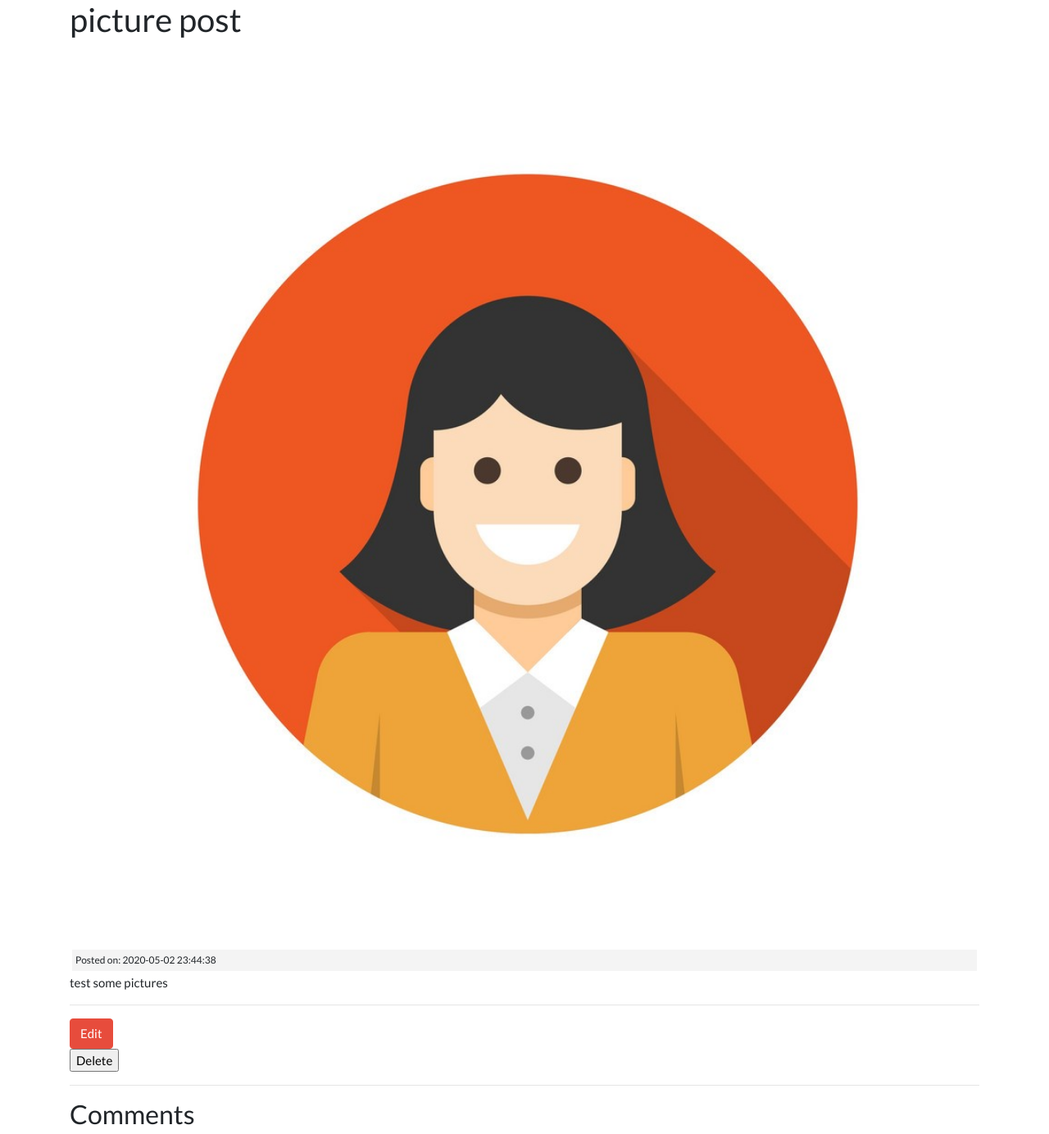
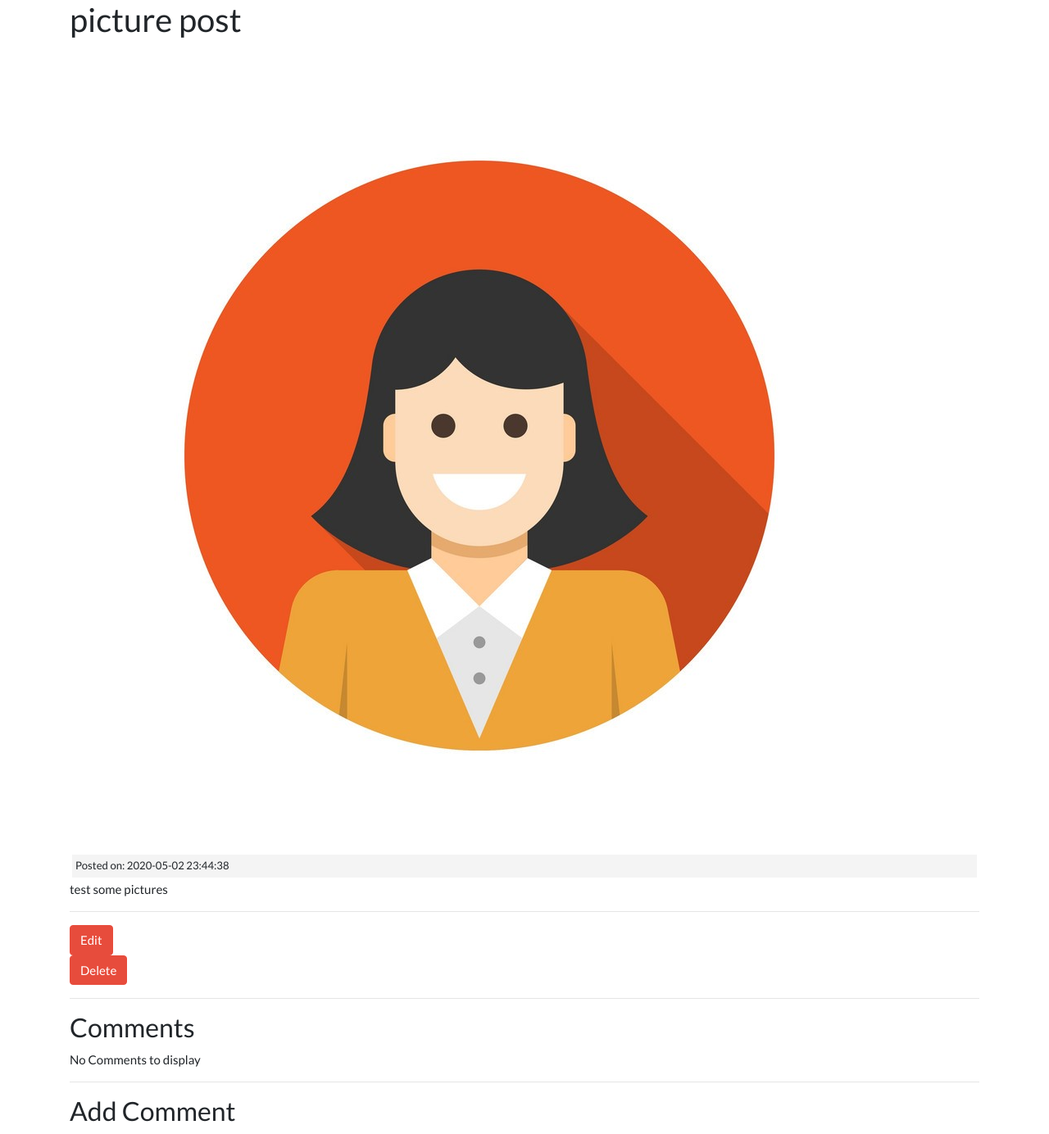
Before and after one commit to emmacps/ciblog, a CodeIgniter app: page /academy/posts/picture-post in a window 1280 px wide. Shown: the part 167-1551 px from the top of the page at 82% size. Run offline with CodeIgniter, Linux system fonts and the light colour scheme; data comes from the database, SQL or seed files in the repository; data that the repository does not hold is empty.

Commit message:
first complete stage

```diff
--- a/application/config/autoload.php
+++ b/application/config/autoload.php
@@ -89,7 +89,7 @@
 |
 |	$autoload['helper'] = array('url', 'file');
 */
-$autoload['helper'] = array('url', 'form', 'text');
+$autoload['helper'] = array('url', 'form', 'text', 'email');
 
 /*
 | -------------------------------------------------------------------
--- a/application/controllers/Comments.php
+++ b/application/controllers/Comments.php
@@ -7,6 +7,7 @@
 
 			$this->form_validation->set_rules('name', 'Name', 'required');
 			$this->form_validation->set_rules('email', 'Email', 'required');
+			$this->form_validation->set_rules('email', 'Email', 'valid_email');
 			$this->form_validation->set_rules('body', 'Body', 'required');
 
 			if($this->form_validation->run() === FALSE){
--- a/application/views/categories/index.php
+++ b/application/views/categories/index.php
@@ -1,4 +1,4 @@
-filescat<h2><?= $title; ?></h2>
+<h2><?= $title; ?></h2>
 
 <ul class="list-group">
   <?php foreach($categories as $category): ?>
--- a/application/views/posts/view.php
+++ b/application/views/posts/view.php
@@ -1,7 +1,7 @@
 <h2><?php echo $post['title']; ?></h2>
 
 <div class="post-body">
-  <img class="post-thump" src="<?php echo site_url(); ?>assets/images/posts/<?php echo $post['post_image']; ?>" alt="">
+  <img class="img-fluid" src="<?php echo site_url(); ?>assets/images/posts/<?php echo $post['post_image']; ?>" alt="">
   <small class="post-date">Posted on: <?php echo $post['created_at']; ?></small>
   <b><?php // echo $post['name']; ?></b>
   <?php echo $post['body']; ?>
@@ -12,7 +12,7 @@
 <a href="<?php echo base_url(); ?>posts/edit/<?php echo $post['slug'] ?>" class="btn btn-danger">Edit</a>
 
 <?php echo form_open('/posts/delete/'.$post['id']); ?>
-<input type="submit" name="" value="Delete" name="btn btn-danger">
+<input type="submit" name="" value="Delete" class="btn btn-danger">
 </form>
  <?php endif; ?>
 
@@ -42,7 +42,7 @@
 	</div>
 	<div class="form-group">
 		<label>Email</label>
-		<input type="text" name="email" class="form-control">
+		<input type="email" name="email" class="form-control">
 	</div>
 	<div class="form-group">
 		<label>Body</label>
--- a/application/views/templates/header.php
+++ b/application/views/templates/header.php
@@ -4,7 +4,8 @@
     <meta charset="utf-8">
     <title>CI BLOG</title>
 
-      <link rel="stylesheet" href="<?php echo base_url(); ?>/assets/css/bootstrap.min.css">
+
+    <link rel="stylesheet" href="https://bootswatch.com/4/flatly/bootstrap.min.css">
     <link rel="stylesheet" href="<?php echo base_url(); ?>/assets/css/style.css">
   </head>
   <body>
```
Also changed, not shown: assets/images/posts/c1.jpg (added), assets/images/posts/c4.jpg (added).
